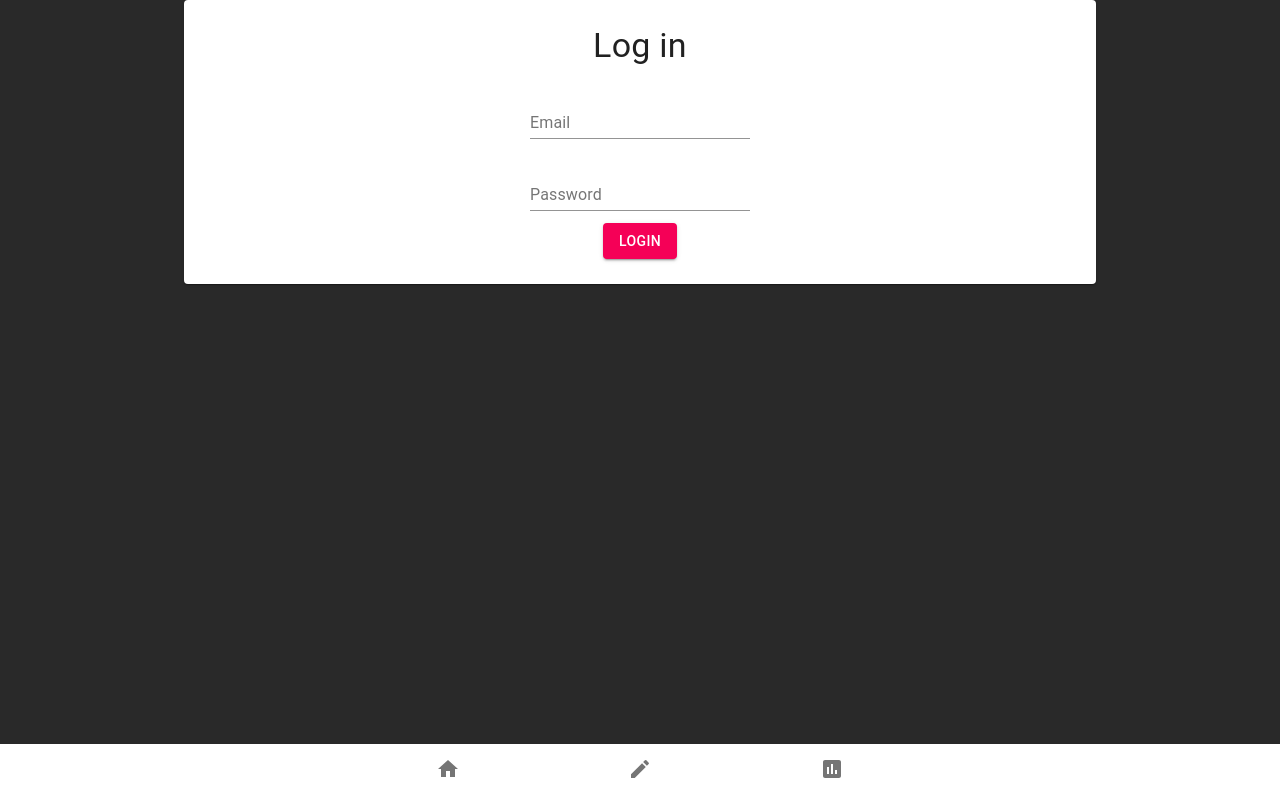
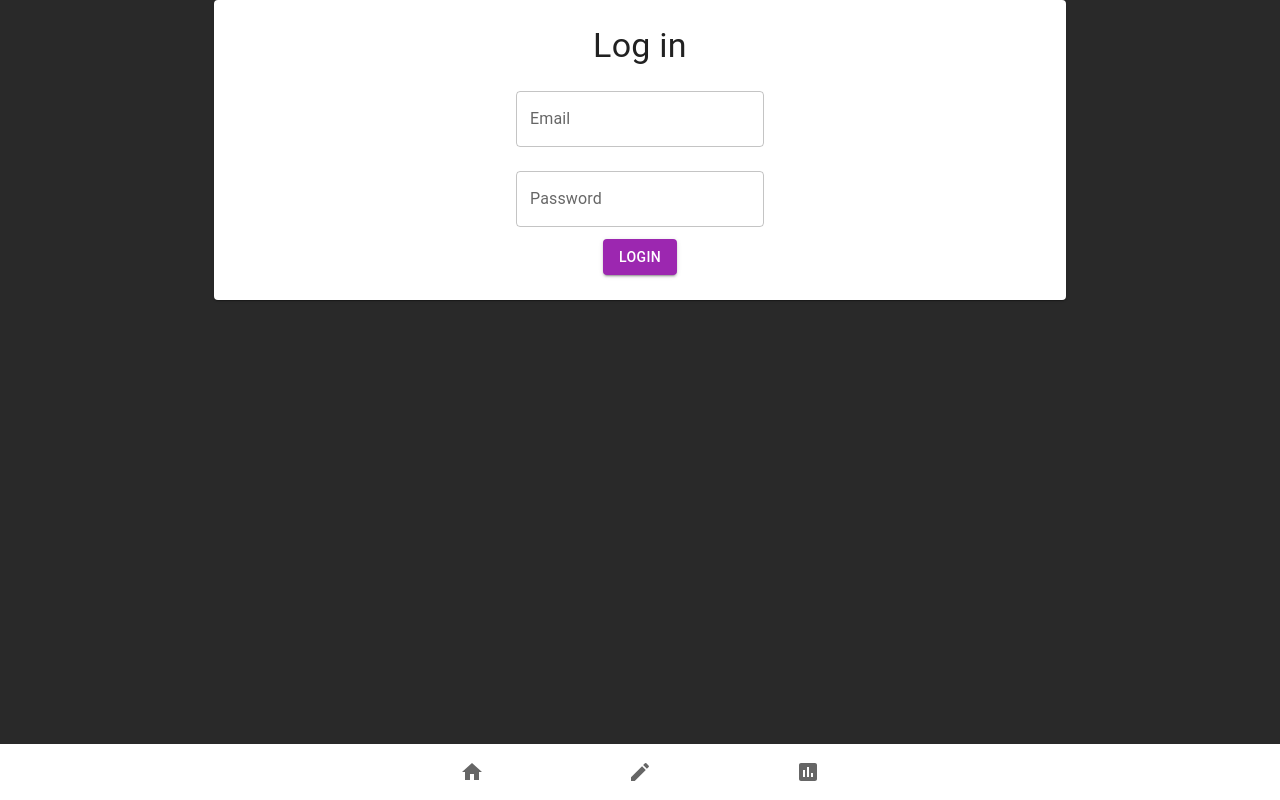
Before and after one commit to clocktower39/activity-tracker, a React (Create React App) app in the folder activity-client/: page /activity-tracker/login in a window 1280 px wide. Built offline with nearby package versions, Linux system fonts and the light colour scheme.

Commit message:
MUI v5 initial update

```diff
--- a/activity-client/src/App.js
+++ b/activity-client/src/App.js
@@ -1,6 +1,6 @@
 import React from 'react';
 import { BrowserRouter as Router, Route, Switch } from 'react-router-dom';
-import { Container } from '@material-ui/core';
+import { Container } from '@mui/material';
 import Log from './Components/log/Log';
 import Navbar from './Components/Navbar';
 import Metrics from './Components/Metrics/Metrics';
--- a/activity-client/src/Components/Edit/EditGoal.js
+++ b/activity-client/src/Components/Edit/EditGoal.js
@@ -1,6 +1,7 @@
 import React, { useState } from "react";
 import { useDispatch } from 'react-redux';
-import { Button, Grid, TextField, Typography, makeStyles } from "@material-ui/core";
+import { Button, Grid, TextField, Typography } from '@mui/material';
+import { makeStyles } from '@mui/styles';
 import { EditActivity } from "../../Redux/actions";
 
 const useStyles = makeStyles({
--- a/activity-client/src/Components/Edit/EditLayout.js
+++ b/activity-client/src/Components/Edit/EditLayout.js
@@ -1,8 +1,9 @@
 import React, { useState } from "react";
 import { useDispatch, useSelector } from "react-redux";
-import { Grid, IconButton, TextField, Typography, makeStyles } from "@material-ui/core";
+import { Grid, IconButton, TextField, Typography } from "@mui/material";
+import { makeStyles } from '@mui/styles';
 import EditGoal from './EditGoal';
-import { AddCircle } from '@material-ui/icons';
+import { AddCircle } from '@mui/icons-material';
 import { AddNewActivity } from "../../Redux/actions";
 
 const useStyles = makeStyles({
--- a/activity-client/src/Components/Loading.js
+++ b/activity-client/src/Components/Loading.js
@@ -1,12 +1,12 @@
 import React from 'react';
-import { makeStyles } from '@material-ui/core/styles';
-import { CircularProgress, Typography } from '@material-ui/core';
+import { makeStyles } from '@mui/styles';
+import { CircularProgress, Typography } from '@mui/material';
 
 const useStyles = makeStyles((theme) => ({
   root: {
     display: 'flex',
     '& > * + *': {
-      marginLeft: theme.spacing(2),
+      // marginLeft: theme.spacing(2),
     },
     flexDirection: 'column',
     alignItems: 'center',
--- a/activity-client/src/Components/Login.js
+++ b/activity-client/src/Components/Login.js
@@ -1,7 +1,8 @@
 import React, { useState } from 'react';
 import { useSelector, useDispatch } from 'react-redux';
 import { Redirect } from 'react-router-dom';
-import { Button, Grid, Paper, TextField, Typography, makeStyles } from '@material-ui/core';
+import { Button, Grid, Paper, TextField, Typography } from '@mui/material';
+import { makeStyles } from '@mui/styles';
 import { loginUser } from '../Redux/actions';
 
 const useStyles = makeStyles(theme => ({
--- a/activity-client/src/Components/Metrics/Metrics.js
+++ b/activity-client/src/Components/Metrics/Metrics.js
@@ -1,5 +1,5 @@
 import React from 'react'
-import { Container } from '@material-ui/core';
+import { Container } from '@mui/material';
 
 export default function Metrics() {
     return (
--- a/activity-client/src/Components/SignUp.js
+++ b/activity-client/src/Components/SignUp.js
@@ -1,5 +1,6 @@
 import React, { useState } from 'react';
-import { Button, Grid, Paper, TextField, Typography, makeStyles } from '@material-ui/core';
+import { Button, Grid, Paper, TextField, Typography } from '@mui/material';
+import { makeStyles } from '@mui/styles';
 import { useDispatch, useSelector } from 'react-redux';
 import { Redirect } from 'react-router-dom';
 import { signupUser } from '../Redux/actions';
--- a/activity-client/src/Components/log/GoalTracker.js
+++ b/activity-client/src/Components/log/GoalTracker.js
@@ -7,8 +7,8 @@ import {
   Grid,
   IconButton,
   Typography,
-  makeStyles
-} from "@material-ui/core";
+} from '@mui/material';
+import { makeStyles } from '@mui/styles';
 import { updateActivityProgress } from "../../Redux/actions";
 
 const useStyles = makeStyles({
--- a/activity-client/src/Components/log/Log.js
+++ b/activity-client/src/Components/log/Log.js
@@ -2,8 +2,9 @@ import React, { useState, useEffect } from "react";
 import { useSelector, useDispatch } from "react-redux";
 import { Redirect } from 'react-router-dom';
 import { loginJWT } from '../../Redux/actions';
-import { Button, Grid, LinearProgress, Paper, TextField, Typography, makeStyles } from "@material-ui/core";
-import { ArrowBack, ArrowForward } from '@material-ui/icons';
+import { Button, Grid, LinearProgress, Paper, TextField, Typography } from '@mui/material';
+import { makeStyles } from '@mui/styles';
+import { ArrowBack, ArrowForward } from '@mui/icons-material';
 import GoalTracker from "./GoalTracker";
 import Loading from "../Loading";
 import { getActivities } from "../../Redux/actions";
```
Also changed, not shown: activity-client/package.json (+5 -2 lines), activity-client/src/Components/Navbar.js (+3 -4 lines), 2 other files (tests, documents, lock files or other folders).
